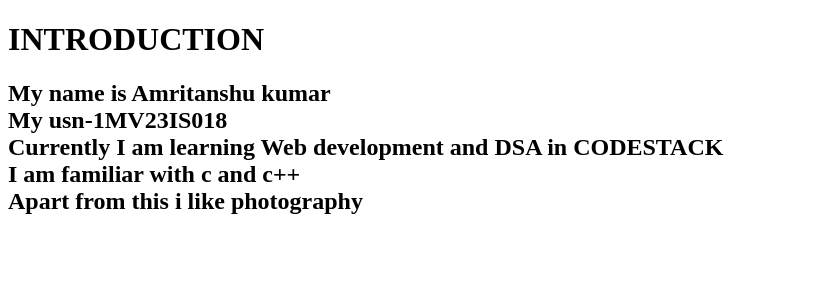
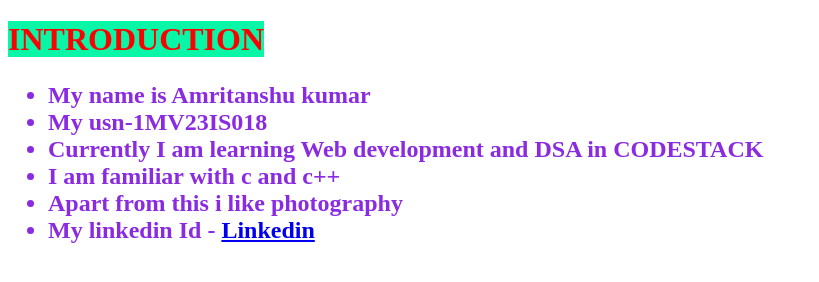
Before and after one commit to Amritanshu2001/Web-dev, a plain HTML site: page About.html in a window 1280 px wide. Shown: the whole page, without its empty margins (0-819 px from the left). Drawn offline with Linux system fonts and the light colour scheme.

Commit message:
about me

```diff
--- a/About.html
+++ b/About.html
@@ -3,15 +3,27 @@
 <head>
     <meta charset="UTF-8">
     <meta name="viewport" content="width=device-width, initial-scale=1.0">
-    <title>About</title>
+    <title>About Me</title>
+    <style>
+        h2{
+            color: blueviolet;
+        }
+        span{
+            color: red;
+            background-color: rgb(10, 246, 167);
+        }
+    </style>
 </head>
 <body>
-    <h1>INTRODUCTION</h1>
-    <h2>My name is Amritanshu kumar
-        <br>My usn-1MV23IS018
-        <br>Currently I am learning Web development and DSA in CODESTACK
-        <br>I am familiar with c and c++
-        <br>Apart from this i like photography
+    <h1><span>INTRODUCTION</span></h1>
+    <h2><ul> <li>My name is Amritanshu kumar</li>
+            <li>My usn-1MV23IS018</li>
+            <li>Currently I am learning Web development and DSA in CODESTACK</li>
+            <li>I am familiar with c and c++</li>
+            <li>Apart from this i like photography</li>
+            <li> My linkedin Id - <a target="_blank" href="https://www.linkedin.com/in/amr1tanshu">Linkedin</a></li>
+        </ul>
     </h2>
+
 </body>
 </html>
```
